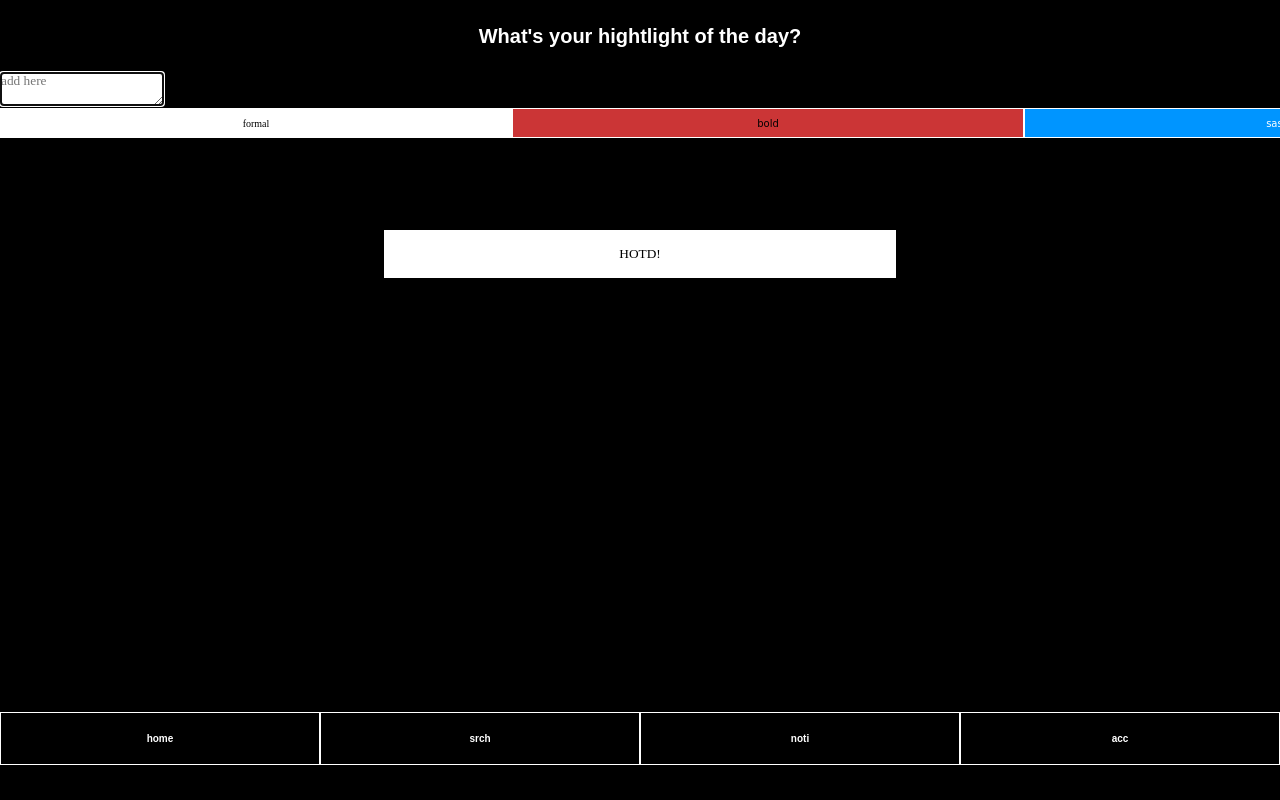
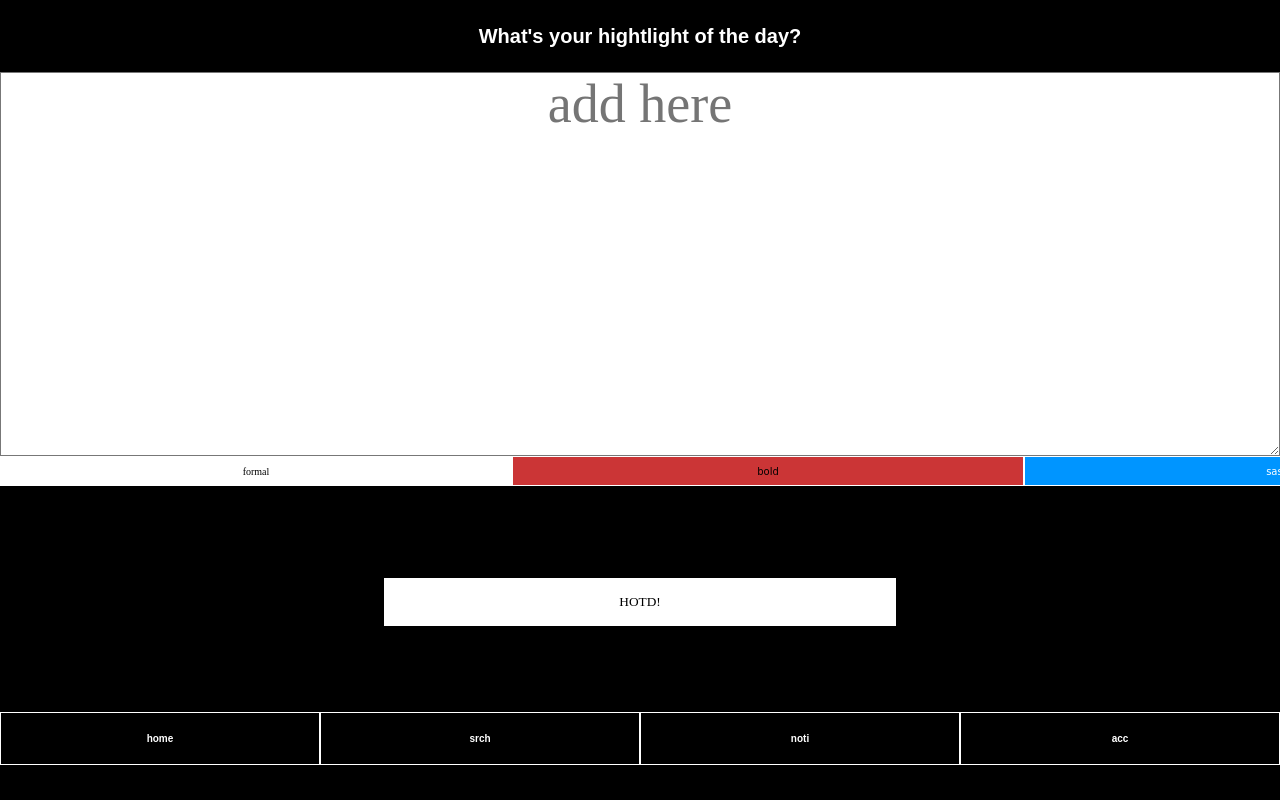
Before and after one commit to sdpathak24/HOTD, a website: page index.html in a window 1280 px wide. Drawn offline with Linux system fonts and the light colour scheme.

Commit message:
Update style.css

```diff
--- a/style.css
+++ b/style.css
@@ -71,7 +71,7 @@ h1 {
   z-index: 1000;
 }
 
-input {
+textarea {
   width: 100%;
   height: 60%;
   /* background-color: #cb3536; */
```
